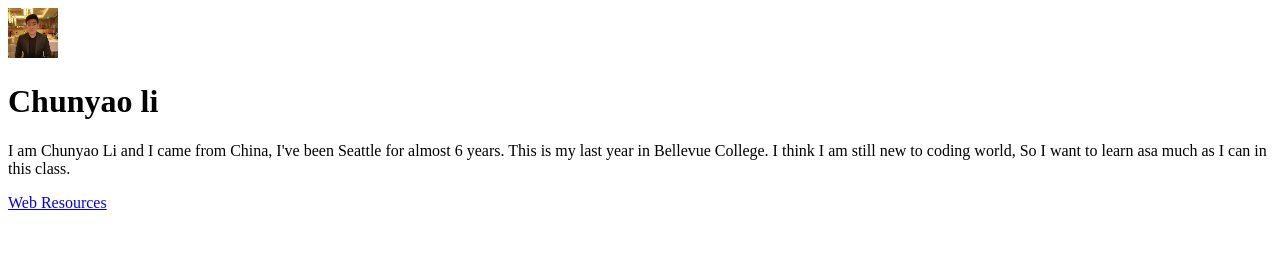
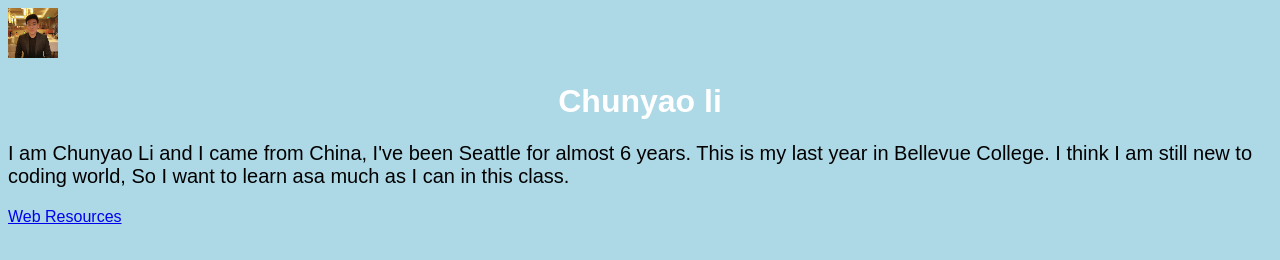
Before and after one commit to adamlcy/WebRoot, a plain HTML site: page index.html in a window 1280 px wide. Drawn offline with Linux system fonts and the light colour scheme.

Commit message:
Update index.html

```diff
--- a/index.html
+++ b/index.html
@@ -3,7 +3,7 @@
 <head>
     <meta charset="UTF-8">
     <title>Chunyao Li</title>
-    <link rel="css" href="./css/style.css">
+    <link rel="stylesheet" href="./css/style.css">
 </head>
 <body>
 
```
